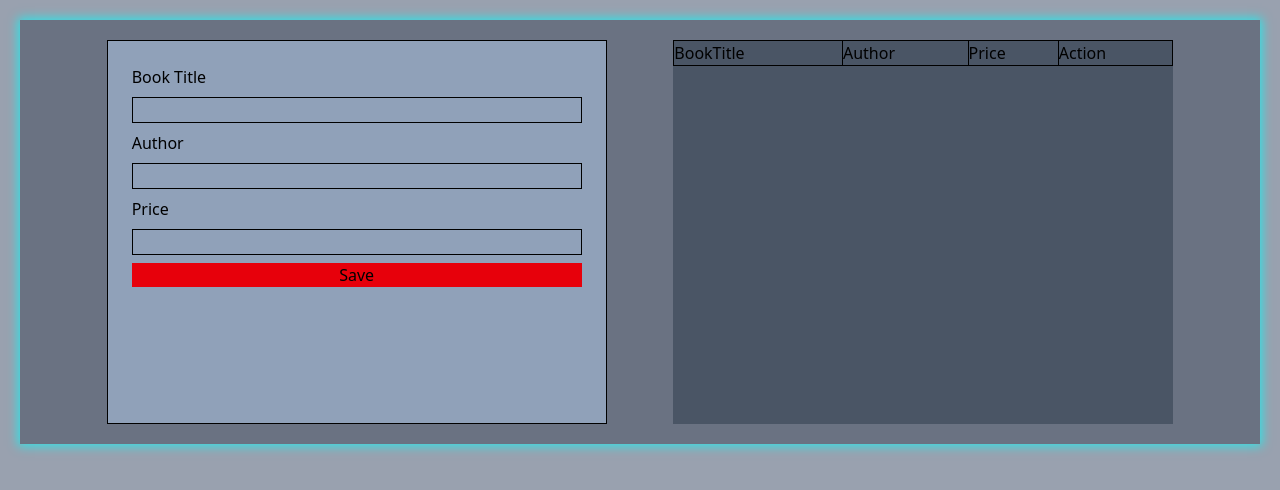
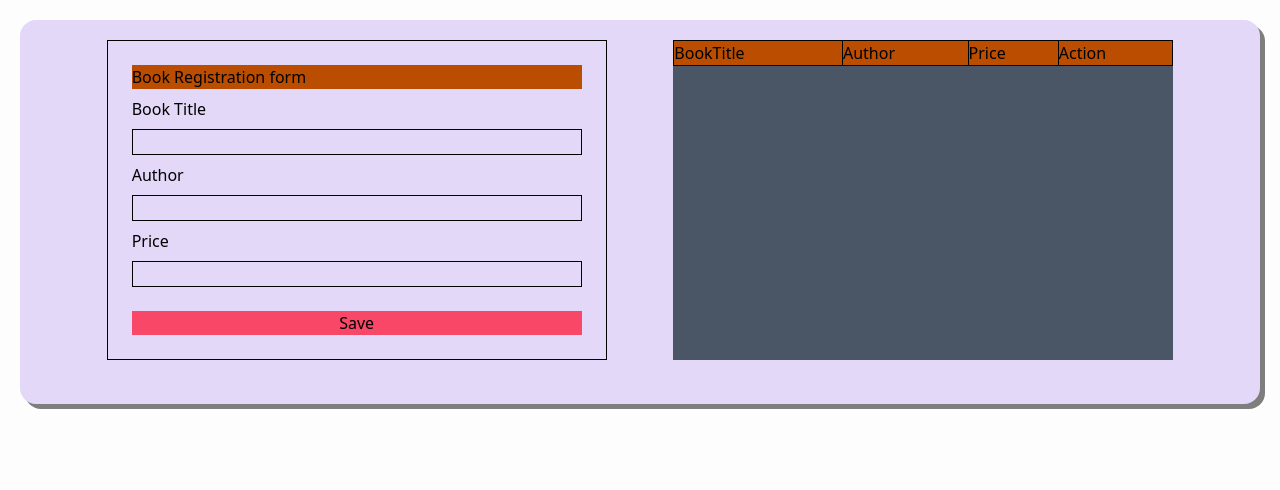
Before and after one commit to SebghatAmin/Form-Clone, a website: page Tailwind-form/dist/index.html in a window 1280 px wide. Drawn offline with Linux system fonts and the light colour scheme.

Commit message:
some shadows applies

```diff
--- a/Tailwind-form/dist/index.html
+++ b/Tailwind-form/dist/index.html
@@ -5,24 +5,28 @@
     <meta name="viewport" content="width=device-width, initial-scale=1.0" />
     <link href="./style.css" rel="stylesheet" />
   </head>
-  <body class="bg-gray-400 p-5">
+  <body class="bg-[#fefdfe] p-5">
     <div
-      class="flex bg-gray-500 justify-evenly h-900px p-5 shadow-[0px_0px_10px_2px_rgba(0,_255,_255,_0.7)]"
+      class="flex rounded-2xl bg-[#e3d8f8] justify-evenly h-96 p-5 shadow-[5px_5px_0px_0px_rgba(0,_0,_0,_0.5)]"
     >
       <form
         id="inputForm"
-        class="border flex flex-col gap-2 bg-slate-400 h-96 w-[500px] p-6"
+        class="border flex flex-col gap-2 bg-[#e3d8f8] h-80 w-[500px] p-6"
       >
+        <h1 class="bg-amber-700">Book Registration form</h1>
+
         <label for="">Book Title</label>
         <input id="Title" type="text" class="border" />
         <label for="">Author</label>
         <input id="Author" type="text" class="border" />
         <label for="">Price</label>
         <input id="Price" type="number" class="border" />
-        <button class="bg-red-600" type="button" id="saveBtn">Save</button>
+        <button class="bg-[#f84767] mt-4" type="button" id="saveBtn">
+          Save
+        </button>
       </form>
-      <table id="table" class="border w-[500px] h-96 bg-gray-600">
-        <thead class="border">
+      <table id="table" class="border w-[500px] h-80 bg-gray-600">
+        <thead class="border bg-amber-700">
           <td class="border">BookTitle</td>
           <td class="border">Author</td>
           <td class="border">Price</td>
@@ -31,5 +35,11 @@
         <tbody id="tablebody"></tbody>
       </table>
     </div>
+    <!-- <script>
+      let a = 10;
+      for (let i = 0; a > 9; i++) {
+        console.log("hi");
+      }
+    </script> -->
   </body>
 </html>
```
Also changed, not shown: Tailwind-form/dist/style.css.
